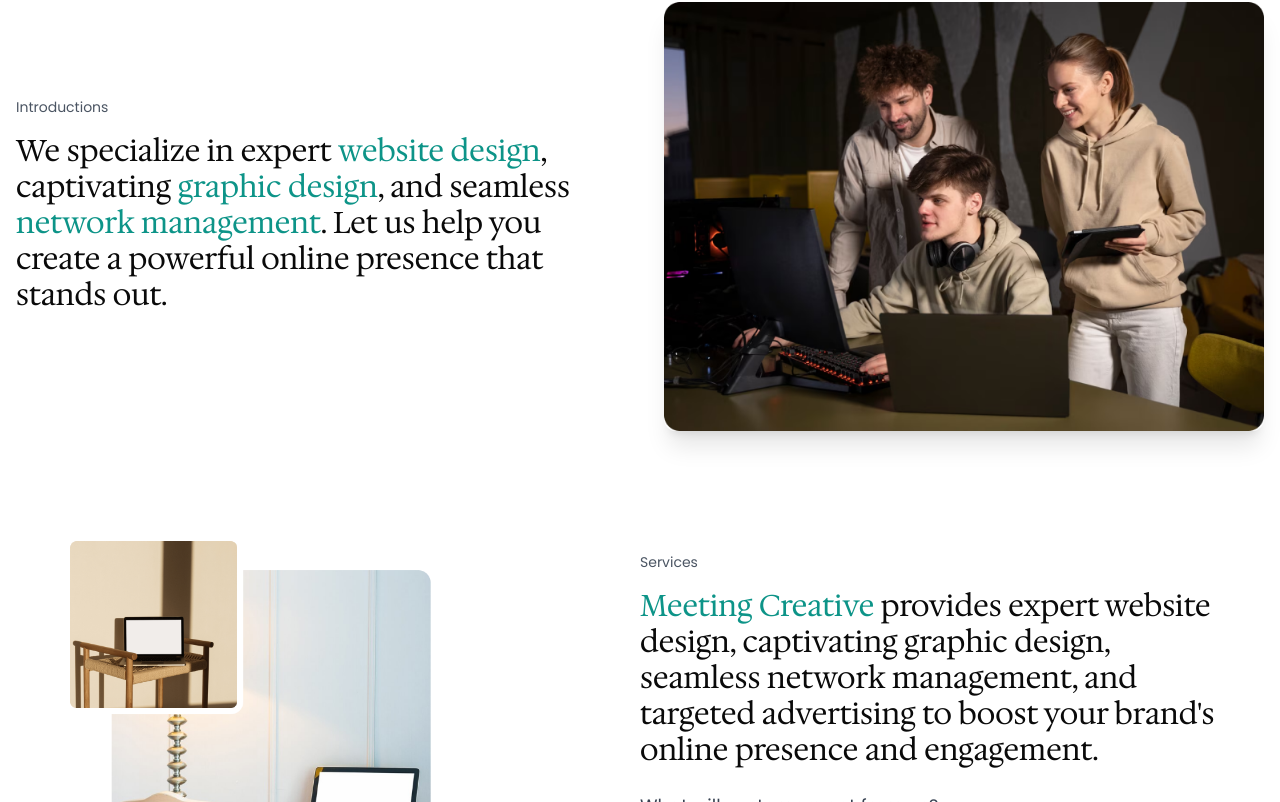
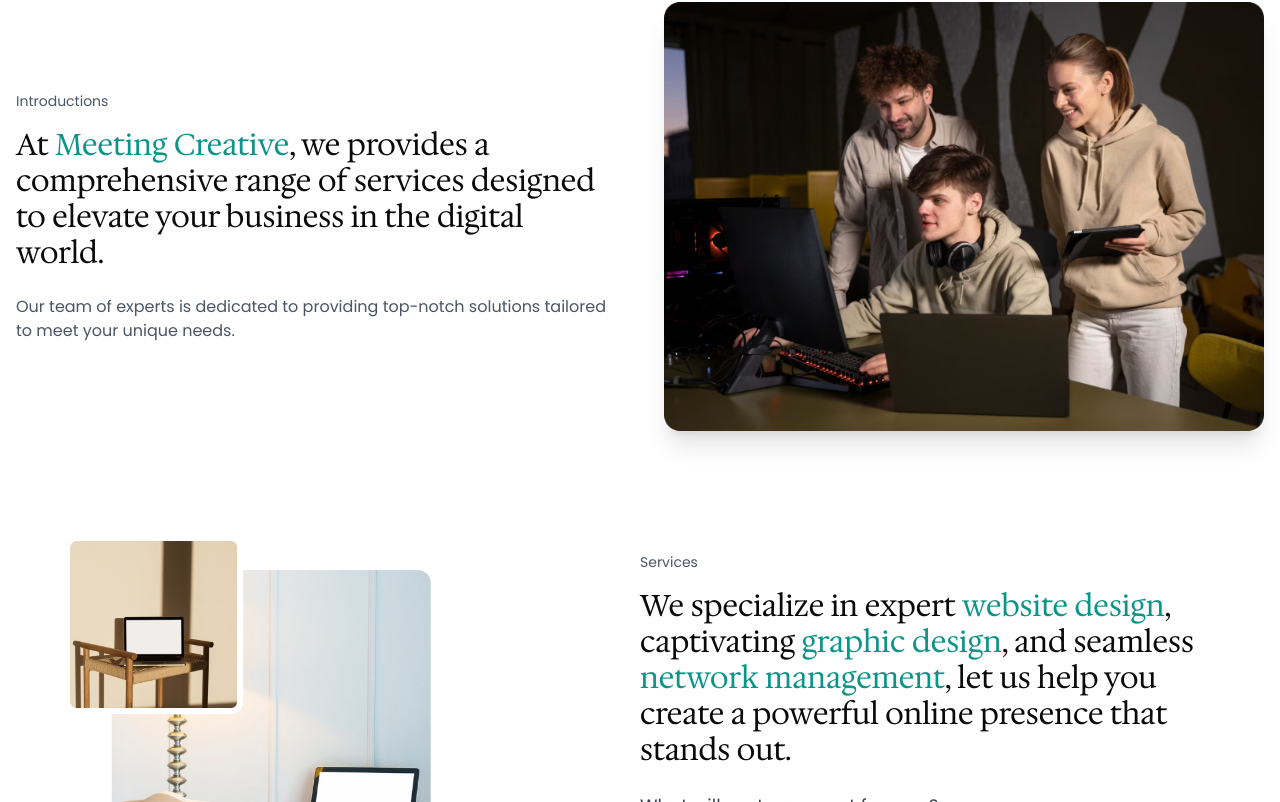
Before and after one commit to boomieindahouse/meeting-redesign, a Next.js app: page / in a window 1280 px wide. Shown: the part 878-1680 px from the top of the page. Built offline with nearby package versions, Linux system fonts and the light colour scheme.

Commit message:
edit layout

```diff
--- a/components/home/Introduction.jsx
+++ b/components/home/Introduction.jsx
@@ -5,21 +5,17 @@ export default function Introduction() {
         <div className="grid md:grid-cols-2 gap-12 items-center">
           <div>
             <p className="text-[8pt] lg:text-sm text-gray-600 mb-4 text-start">Introductions</p>
-            <p className="text-xl lg:text-3xl font-serif lg:mb-6">
-              We specialize in expert{" "}
-              <a href="/web-design" className="text-teal-600">
-                website design
-              </a>
-              , captivating{" "}
-              <a href="/graphic-design" className="text-teal-600">
-                graphic design
-              </a>
-              , and seamless{" "}
-              <a href="/network" className="text-teal-600">
-                network management
-              </a>
-              . Let us help you create a powerful online presence that stands out.
-            </p>
+            <p className="text-xl lg:text-3xl font-serif mb-6 lg:mb-6">
+              At{" "}
+              <span className="text-teal-600">
+                Meeting Creative
+              </span>
+              , we provides a comprehensive range of services designed to elevate your business in the digital world.{" "}
+              </p>
+              <p className='text-sm lg:text-base text-gray-600'>
+              Our team of experts is dedicated to providing top-notch solutions tailored to meet your unique needs.
+              </p>
+
           </div>
 
           <div className="relative">
--- a/components/home/Services.jsx
+++ b/components/home/Services.jsx
@@ -17,12 +17,15 @@ export default function Services() {
 
                 {/* ข้อความ */}
                 <div className="w-full lg:w-1/2 flex flex-col justify-center">
-                <p className="text-[8pt] lg:text-sm text-gray-600 mb-4 text-start">Services</p>
+                    <p className="text-[8pt] lg:text-sm text-gray-600 mb-4 text-start">Services</p>
                     <h3 className="text-xl lg:text-3xl font-serif mb-6 leading-snug">
-                        <span className="text-teal-600">Meeting Creative</span> provides
-                        expert website design, captivating graphic design, seamless network
-                        management, and targeted advertising to boost your brand&apos;s online
-                        presence and engagement.
+                        We specialize in expert{" "}
+                        <a href="/web-design" className="text-teal-600">website design</a>
+                        , captivating{" "}
+                        <a href="/graphic-design" className="text-teal-600">graphic design</a>
+                        , and seamless{" "}
+                        <a href="/network" className="text-teal-600">network management</a>
+                        , let us help you create a powerful online presence that stands out.
                     </h3>
                     <p className="text-gray-700 text-[10pt] lg:text-lg mb-6">
                         What will customers get from us?
--- a/components/layout/Footer.jsx
+++ b/components/layout/Footer.jsx
@@ -3,50 +3,9 @@ export default function Footer() {
         <footer className="bg-black text-white py-10">
             <div className="container mx-auto px-4">
                 {/* Grid Container */}
-                <div className="flex flex-col md:flex-row md:justify-around md:gap-6">
+                <div className="flex flex-col md:flex-row md:justify-around lg:gap-6">
                     {/* Section 1 */}
                     <div className="mb-6 md:mb-0">
-                        <h3 className="text-lg font-normal">Meeting Creative Co.,Ltd</h3>
-                        <p className="mt-2 text-sm text-gray-500">
-                            555/126 Supalai Bella, Moo 4, T. Joho, <br />
-                            A. Mueang, Nakhon Ratchasima 30310
-                        </p>
-                        <p className="mt-2 text-sm text-gray-500">Tel: 044-002221</p>
-                    </div>
-
-                    {/* Section 2 */}
-                    <div className="mb-6 md:mb-0">
-                        <h3 className="text-lg font-normal">Services</h3>
-                        <ul className="mt-2 text-sm space-y-1">
-                            <li>
-                                <a
-                                    href="/web-design"
-                                    className="text-gray-500 hover:text-gray-300 no-underline"
-                                >
-                                    Web Design
-                                </a>
-                            </li>
-                            <li>
-                                <a
-                                    href="/graphic-design"
-                                    className="text-gray-500 hover:text-gray-300 no-underline"
-                                >
-                                    Graphic Design
-                                </a>
-                            </li>
-                            <li>
-                                <a
-                                    href="/network"
-                                    className="text-gray-500 hover:text-gray-300 no-underline"
-                                >
-                                    Network Service
-                                </a>
-                            </li>
-                        </ul>
-                    </div>
-
-                    {/* Section 3 */}
-                    <div>
                         <h3 className="text-lg font-normal">Contact Us</h3>
                         <ul className="mt-2 text-sm space-y-1">
                             <li>
@@ -89,11 +48,52 @@ export default function Footer() {
                             </li>
                         </ul>
                     </div>
+
+                    {/* Section 2 */}
+                    <div className="mb-6 md:mb-0">
+                        <h3 className="text-lg font-normal">Services</h3>
+                        <ul className="mt-2 text-sm space-y-1">
+                            <li>
+                                <a
+                                    href="/web-design"
+                                    className="text-gray-500 hover:text-gray-300 no-underline"
+                                >
+                                    Web Design
+                                </a>
+                            </li>
+                            <li>
+                                <a
+                                    href="/graphic-design"
+                                    className="text-gray-500 hover:text-gray-300 no-underline"
+                                >
+                                    Graphic Design
+                                </a>
+                            </li>
+                            <li>
+                                <a
+                                    href="/network"
+                                    className="text-gray-500 hover:text-gray-300 no-underline"
+                                >
+                                    Network Service
+                                </a>
+                            </li>
+                        </ul>
+                    </div>
+
+                    {/* Section 3 */}
+                    <div>
+                        <h3 className="text-lg font-normal">Meeting Creative Co.,Ltd</h3>
+                        <p className="mt-2 text-sm text-gray-500">
+                            555/126 Supalai Bella, Moo 4, T. Joho, <br />
+                            A. Mueang, Nakhon Ratchasima 30310
+                        </p>
+                        <p className="mt-2 text-sm text-gray-500">Tel: 044-002221</p>
+                    </div>
                 </div>
 
                 {/* Bottom Section */}
                 <div className="mt-10 border-t border-gray-700 pt-4 text-center">
-                    <p className="text-sm mt-2">
+                    <p className="text-xs lg:text-sm mt-2 text-gray-500">
                         © Copyright 2024 Meeting Creative All rights reserved.
                     </p>
                 </div>
```
